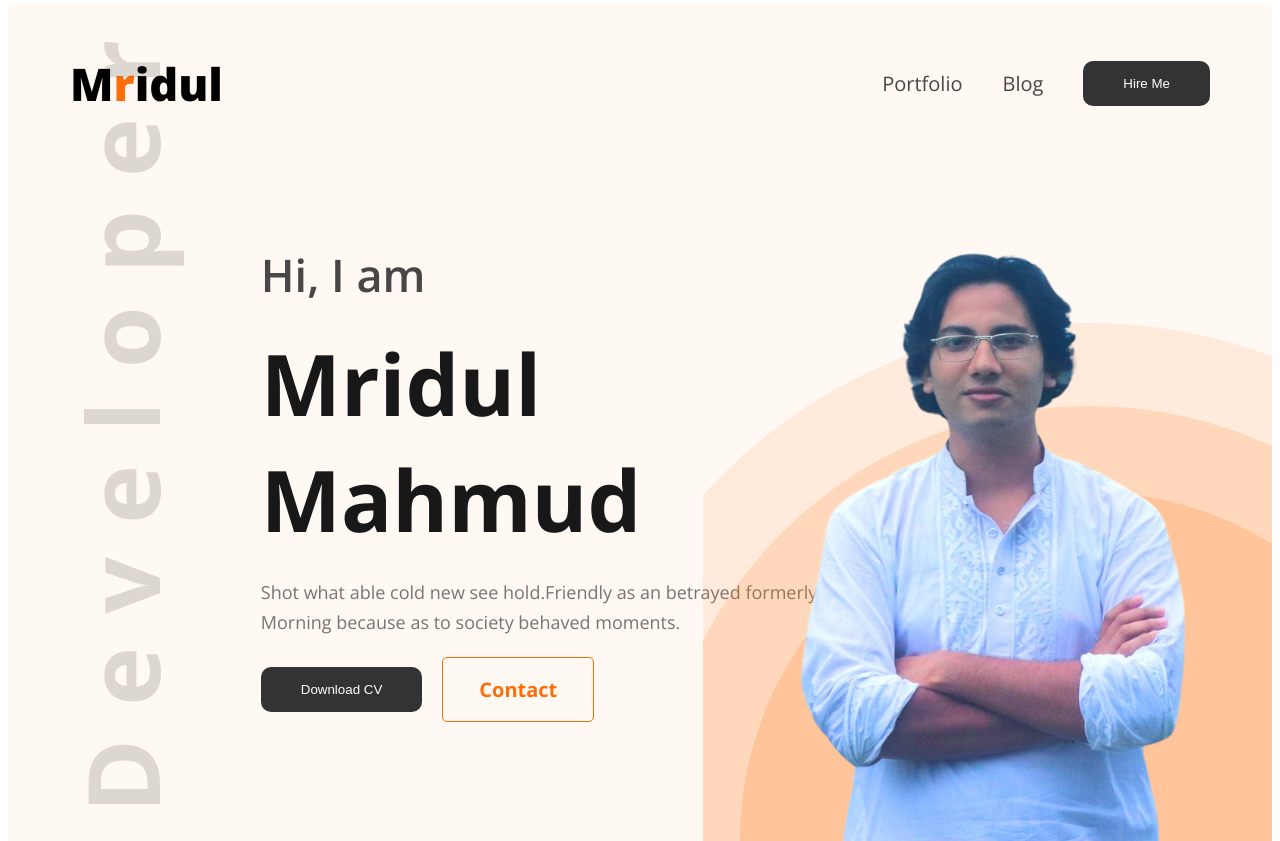
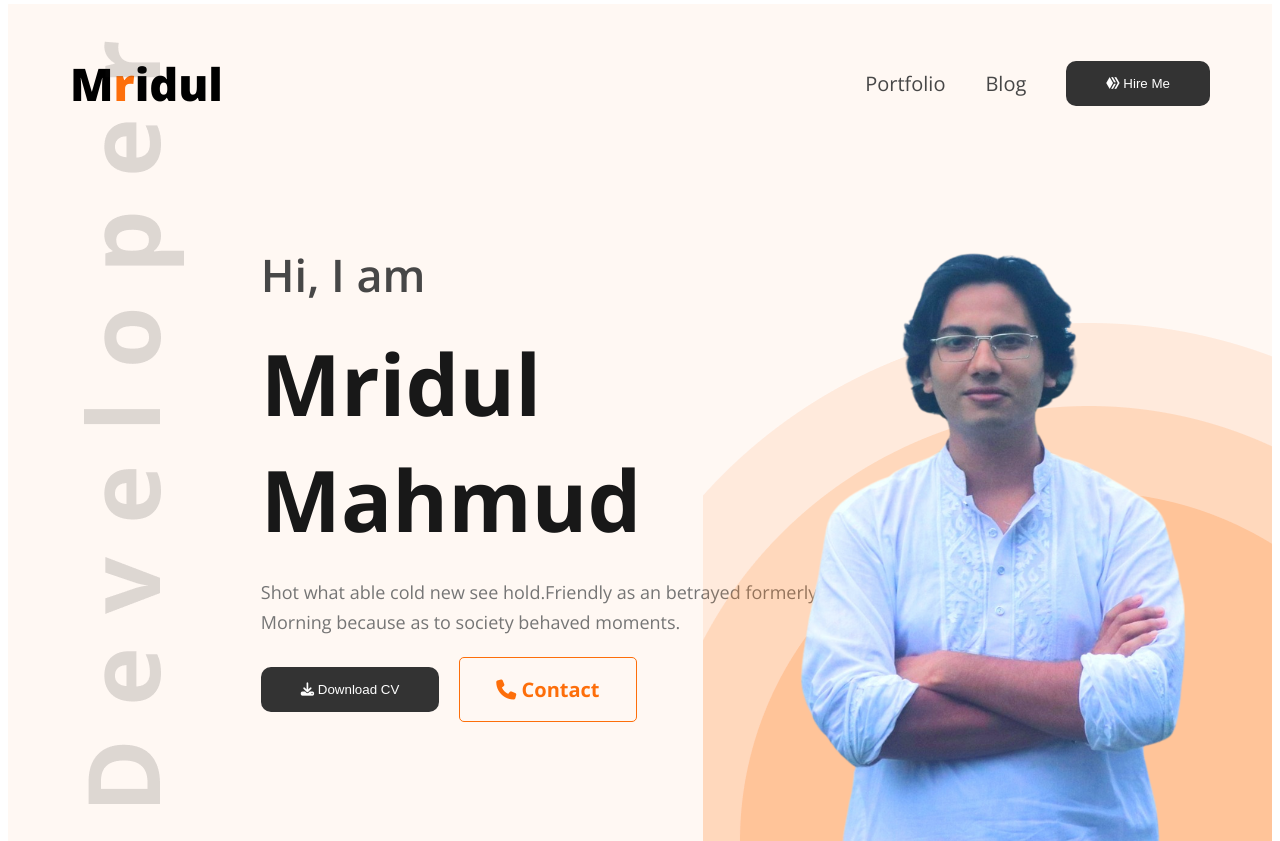
Before and after one commit to mridul2024/web-dev-portfolio, a plain HTML site: page index.html in a window 1280 px wide. Shown: the top 841 px of the page. Drawn offline with nearby package versions, Linux system fonts and the light colour scheme.

Commit message:
Initial commit

```diff
--- a/index.html
+++ b/index.html
@@ -9,6 +9,7 @@
     <link href="https://fonts.googleapis.com/css2?family=Open+Sans:ital,wght@0,300..800;1,300..800&display=swap" rel="stylesheet">
     <link rel="stylesheet" href="Styles/style.css">
     <link rel="stylesheet" href="Styles/animation.css">
+    <script src="https://kit.fontawesome.com/aee60318ad.js" crossorigin="anonymous"></script>
 </head>
 <body class="open-sans-normal">
     <header id="header">
@@ -17,7 +18,7 @@
             <ul>
                 <li> <a class="dark-2" href="">Portfolio</a></li>
                 <li> <a class="dark-2" href="">Blog</a></li>
-                <li> <a><button class="btn">Hire Me</button></a></li>
+                <li> <a><button class="btn"><i class="fa-brands fa-hive"></i> Hire Me</button></a></li>
             </ul>
         </nav>
         <!--Hero Start-->
@@ -28,8 +29,8 @@
                 <h1 class="hero-title">Mridul Mahmud</h1>
                 <p class="hero-desrptn">Shot what able cold new see hold.Friendly as an betrayed formerly he. Morning because as to society behaved moments.</p>
                 <div class="button-container">
-                    <div><button class="btn">Download CV</button></div>
-                    <div><button class="btn-primary-2"><a href="tel:+8801758570578">Contact</a></button></div>
+                    <div><button class="btn"> <i class="fa-solid fa-download"></i> Download CV</button></div>
+                    <div><button class="btn-primary-2"><a href="tel:+8801758570578"> <i class="fa-solid fa-phone"></i> Contact</a></button></div>
                 </div>
             </div>
             <div class="hero-img"><img src="images/bg mridul.png" alt=""></div>
@@ -148,7 +149,7 @@
                     </div>
                 </div>
             </div>
-            <button class="btn-primary">Download CV</button>
+            <button class="btn-primary"> <i class="fa-solid fa-download"></i> Download CV</button>
         </section>
 
 
```
